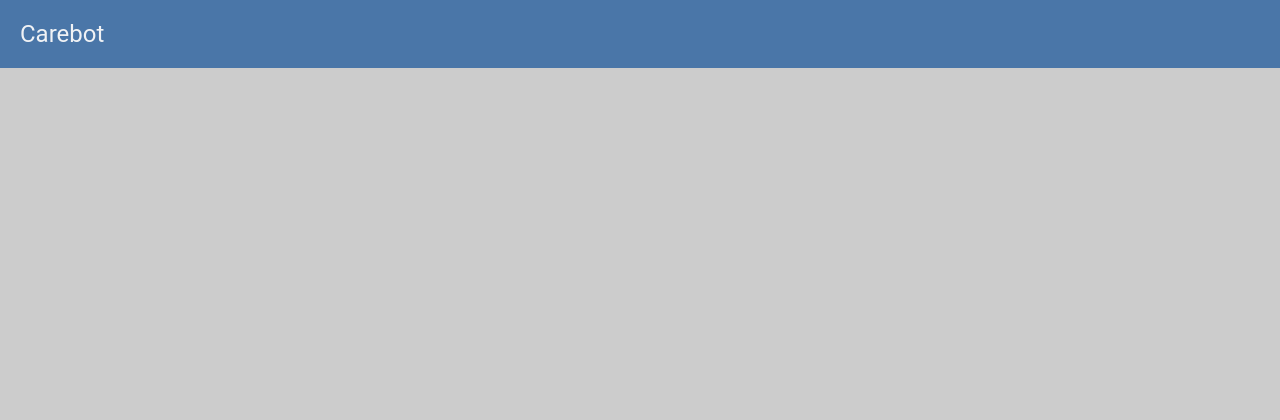
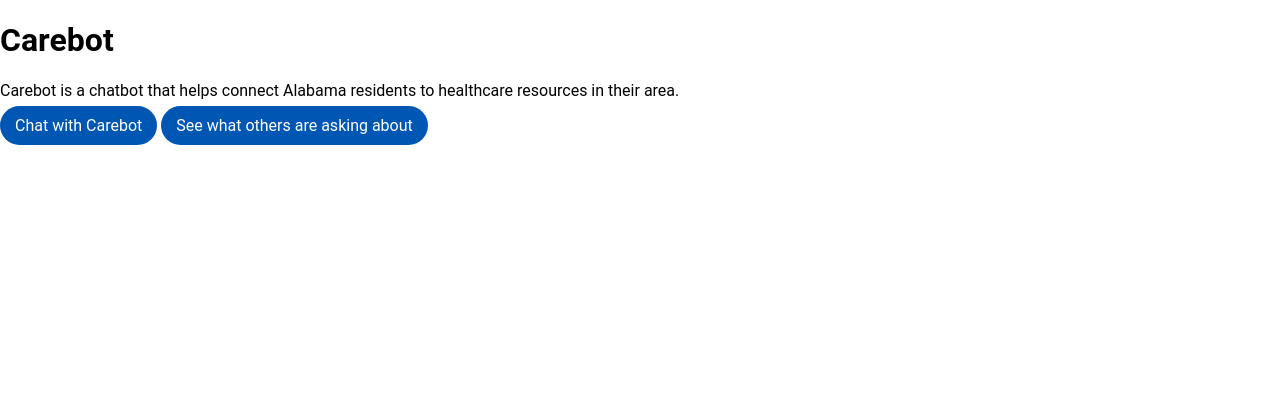
Before and after one commit to monicadelaine/carebot, a Django app: page / in a window 1280 px wide. Shown: the top 420 px of the page. Run offline with Django 5.2, Linux system fonts and the light colour scheme.

Commit message:
created simple landing page

```diff
--- a/carebot/chat/static/chat/styles.css
+++ b/carebot/chat/static/chat/styles.css
@@ -88,3 +88,35 @@ body, html {
 .btn-send:hover {
     background-color: var(--border-color);
 }
+
+/* Homepage styles */
+#homepage-container {
+    display: flex;
+    flex-direction: column;
+    align-items: center;
+    justify-content: center;
+    height: 100vh;
+    background-color: var(--background-color);
+}
+
+.link-button {
+    padding: 10px 20px;
+    border-radius: 20px;
+    background-color: var(--accent-color);
+    color: var(--text-color);
+    /* cursor: pointer; */
+    text-decoration: none;
+    margin-top: 20px;
+}
+
+.link-button {
+    padding: 10px 15px;
+    border-radius: 20px;
+    background-color: var(--accent-color);
+    color: white;
+    cursor: pointer;
+}
+
+.link-button:hover {
+    background-color: var(--border-color);
+}
--- a/carebot/chat/templates/chat/chat.html
+++ b/carebot/chat/templates/chat/chat.html
@@ -1,7 +1,7 @@
 <!DOCTYPE html>
 <html>
 <head>
-    <title>Chat with AI</title>
+    <title>Chat with Carebot</title>
     {% load static %}
     <link rel="stylesheet" href="{% static 'chat/styles.css' %}">
 </head>
--- a/carebot/chat/templates/chat/error.html
+++ b/carebot/chat/templates/chat/error.html
@@ -1,10 +1,12 @@
 <!DOCTYPE html>
 <html>
 <head>
-    <title>Error in Conversation</title>
+    <title>Error</title>
+    {% load static %}
+    <link rel="stylesheet" href="{% static 'chat/styles.css' %}">
 </head>
 <body>
     <p>Error: {{ error }}</p>
-    <a href="/">There was an error with the conversation.</a>
+    <a href="{% url 'home' %}">An error has occured. Click here to go to the homepage.</a>
 </body>
 </html>
--- /dev/null
+++ b/carebot/chat/templates/chat/home.html
@@ -0,0 +1,18 @@
+<!DOCTYPE html>
+<html>
+<head>
+    <title>Carebot Homepage</title>
+    {% load static %}
+    <link rel="stylesheet" href="{% static 'chat/styles.css' %}">
+</head>
+<body>
+    <div id="home-container">
+        <div class="home-header">
+            <h1>Carebot</h1>
+        </div>
+        <p>Carebot is a chatbot that helps connect Alabama residents to healthcare resources in their area.</p>
+        <a href="{% url 'chat' %}" class="link-button">Chat with Carebot</a>
+        <a href="{% url 'dashboard' %}" class="link-button">See what others are asking about</a>
+    </div>
+</body>
+</html>
--- a/carebot/chat/urls.py
+++ b/carebot/chat/urls.py
@@ -2,6 +2,7 @@ from django.urls import path
 from . import views
 
 urlpatterns = [
-    path('', views.chat_view, name='chat'),
+    path('', views.home_view, name='home'),
     path('chat/', views.chat_view, name='chat'),
+    path('dashboard/', views.dashboard_view, name='dashboard'),
 ]
--- a/carebot/chat/views.py
+++ b/carebot/chat/views.py
@@ -8,6 +8,9 @@ chat_history = []
 
 def chat_view(request):
     if request.method == 'POST':
+        # If chat_history is empty, send a welcome message from the chatbot
+        if not chat_history:
+            chat_history.append(Message.objects.create(from_user=False, text="Hello! I'm Carebot, a friendly robot here to help you find healthcare services in your area. What can I help you with today?"))
         form = QueryForm(request.POST)
         if form.is_valid():
             client = OpenAI(api_key=settings.OPENAI_API_KEY)
@@ -42,3 +45,9 @@ def chat_view(request):
     # Fetch the conversation history, ordering by creation time
     chat_history.sort(key=lambda x: x.created_at)
     return render(request, 'chat/chat.html', {'form': form, 'chat_history': chat_history})
+
+def home_view(request):
+    return render(request, 'chat/home.html')
+
+def dashboard_view(request):
+    return render(request, 'chat/dashboard.html')
```
Also changed, not shown: carebot/chat/templates/chat/dashboard.html (added, +12 -0 lines), carebot/chat/templates/chat/query.html (deleted, +0 -22 lines).
